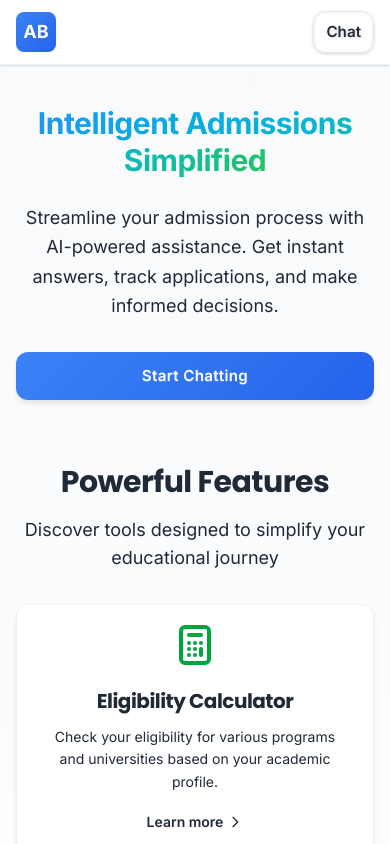
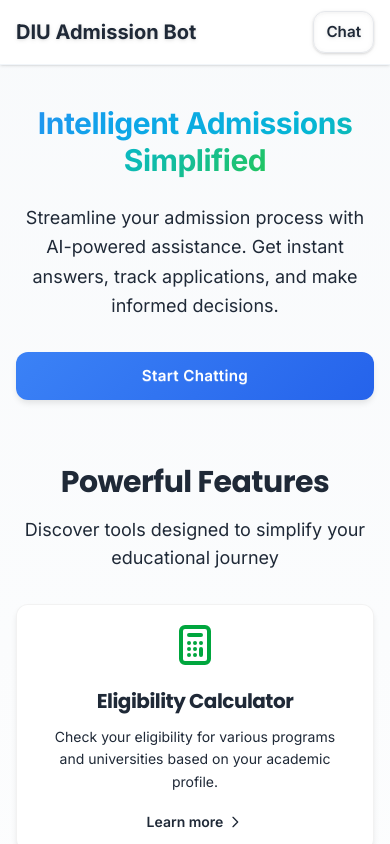
Before and after one commit to mdashraful24/admission-bot-client, a React (Vite) app: page / in a window 390 px wide. Shown: the top 844 px of the page. Built offline with nearby package versions, Linux system fonts and the light colour scheme; no server answers.

Commit message:
added drop shadow

```diff
--- a/src/shared/Navbar.jsx/Navbar.jsx
+++ b/src/shared/Navbar.jsx/Navbar.jsx
@@ -28,10 +28,12 @@ const Navbar = () => {
                 <div className="flex items-center justify-between h-16">
                     {/* Logo and Brand */}
                     <Link to="/" className="flex items-center gap-3" onClick={closeMenu}>
-                        <div className="w-10 h-10 rounded-lg gradient-primary flex items-center justify-center text-white font-bold text-lg">
-                            AB
+                        <div className="hidden md:block">
+                            <div className="w-10 h-10 rounded-lg gradient-primary flex items-center justify-center text-white font-bold text-lg">
+                                AB
+                            </div>
                         </div>
-                        <span className="hidden md:block text-xl md:text-2xl font-bold truncate">
+                        <span className="text-xl md:text-2xl font-bold truncate drop-shadow md:drop-shadow-none">
                             DIU Admission Bot
                         </span>
                     </Link>
```
